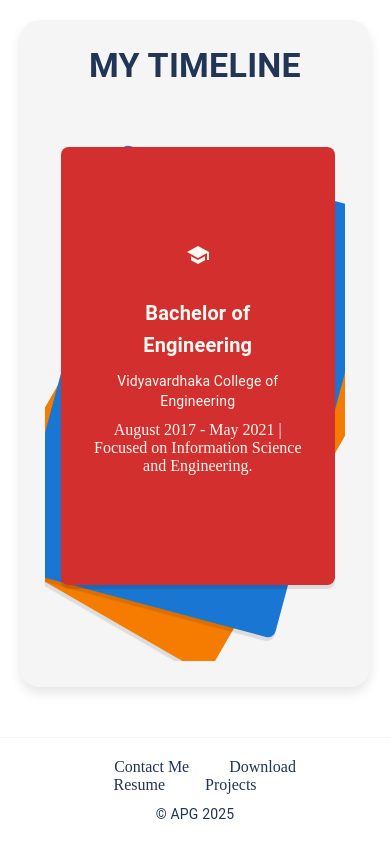
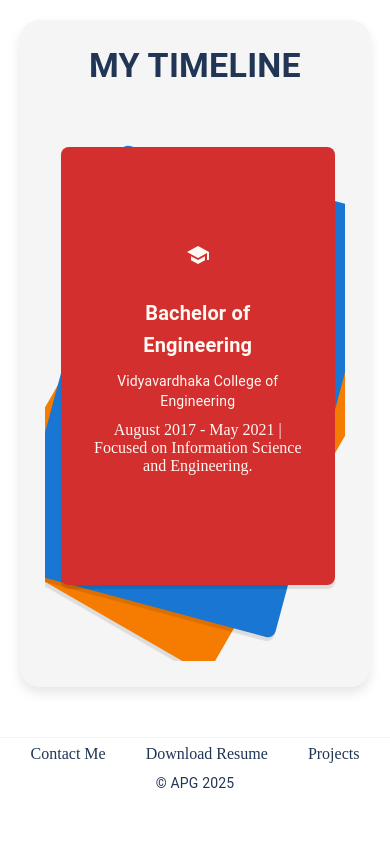
Before and after one commit to AshithaPGowda/portfolio, a Next.js app: page / in a window 390 px wide. Shown: the part 2226-3070 px from the top of the page. After the commit the page ends 3027 px from the top, so only its background shows below. Built offline with nearby package versions, Linux system fonts and the light colour scheme.

Commit message:
chnaged footer padding to adjuest to screens

```diff
--- a/src/app/components/footerContent/customFooter.js
+++ b/src/app/components/footerContent/customFooter.js
@@ -37,7 +37,7 @@ const Footer = ({ theme, isMobile }) => {
     return (
         <footer
             style={{
-                padding: "20px",
+                padding: isMobile ? "2vw" : "1.5vw",
                 backgroundColor: COLOURS[`BACKGROUND_${theme}`],
                 color: COLOURS[`TEXT_COLOUR_${theme}`],
                 textAlign: "center",
```
